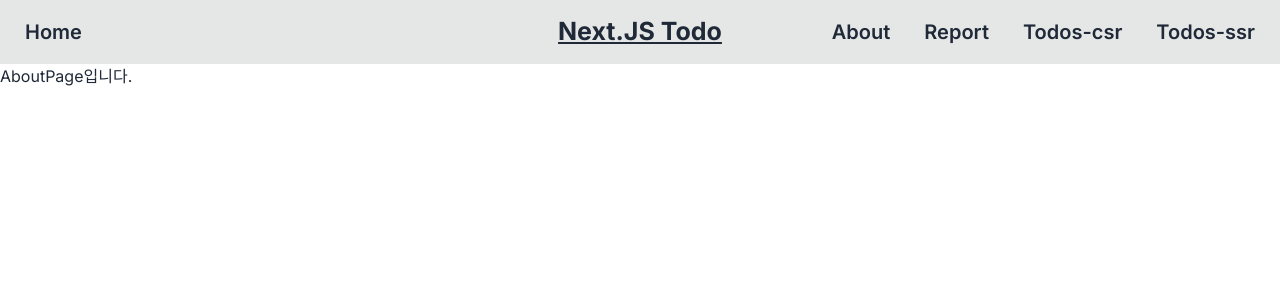
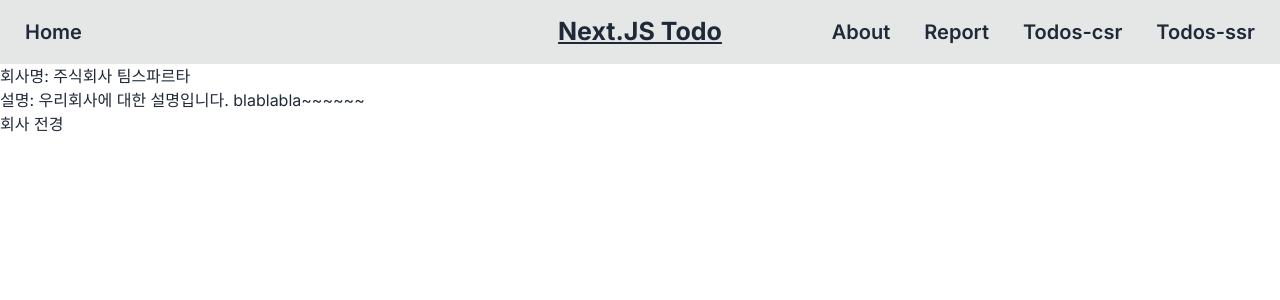
Before and after one commit to CodHan/Next-Todo, a Next.js app: page /about in a window 1280 px wide. Shown: the top 300 px of the page. Built offline with nearby package versions, Linux system fonts and the light colour scheme; data requests are answered from the project's data file.

Commit message:
about페이지,report페이지 기능 완료

```diff
--- a/db.json
+++ b/db.json
@@ -2,7 +2,7 @@
   "companyInfo": {
     "name": "주식회사 팀스파르타",
     "desctiption": "우리회사에 대한 설명입니다. blablabla~~~~~~",
-    "image": "http://~~~~"
+    "image": "https://assets-global.website-files.com/60a3629e04f26d12caff56df/61839f35fdad1729c76fdc97_01.jpg"
   },
   "todos": [
     {
@@ -15,7 +15,7 @@
       "id": "6357",
       "title": "노래 부르기",
       "contents": "커피 먹고싶어요",
-      "isDone": false
+      "isDone": true
     }
   ]
 }
--- a/src/app/about/page.tsx
+++ b/src/app/about/page.tsx
@@ -1,7 +1,24 @@
+import Image from 'next/image';
 import React from 'react';
 
-const AboutPage = () => {
-  return <div>AboutPage입니다.</div>;
+const AboutPage = async () => {
+  const req = await fetch('http://localhost:3000/api/company', {
+    method: 'GET',
+  });
+  const res = await req.json();
+  const data = res.data;
+  const { name, desctiption, image } = data;
+
+  return (
+    <div>
+      <div>회사명: {name}</div>
+      <div>설명: {desctiption}</div>
+      <div>회사 전경</div>
+      {/* <Image src={image} alt="회사이미지" /> */}
+    </div>
+  );
 };
 
 export default AboutPage;
+
+//이미지 불러오는거 오류
--- a/src/app/page.tsx
+++ b/src/app/page.tsx
@@ -1,3 +1,7 @@
-export default function Home() {
-  return;
-}
+import React from 'react';
+
+const Home = () => {
+  return <div>Home</div>;
+};
+
+export default Home;
--- a/src/app/report/page.tsx
+++ b/src/app/report/page.tsx
@@ -1,7 +1,45 @@
+import { Todo } from '@/types/type';
 import React from 'react';
 
-const reportPage = () => {
-  return <div>reportPage</div>;
+const reportPage = async () => {
+  const req = await fetch('http://localhost:3000/api/todos', {
+    method: 'GET',
+    next: {
+      revalidate: 10,
+    },
+  });
+  const res = await req.json();
+  const data: Todo[] = res.todos;
+  const workingTodo: Todo[] = data.filter((item) => item.isDone === false);
+  const doneTodo: Todo[] = data.filter((item) => item.isDone === true);
+
+  return (
+    <div>
+      <div>현재 해야 할 todo는{workingTodo.length}개 입니다.</div>
+      <div>현재 완료 한 todo는{doneTodo.length}개 입니다.</div>
+    </div>
+  );
 };
 
 export default reportPage;
+
+// 'use client';
+// import React, { useEffect } from 'react';
+
+// const reportPage = () => {
+//   useEffect(() => {
+//     const data = async () => {
+//       const req = await fetch('http://localhost:3000/api/todos', {
+//         method: 'GET',
+//       });
+//       const res = await req.json();
+//       console.log(res.todos);
+//       const data = res.todos;
+//     };
+//     data();
+//   }, []);
+
+//   return <div>reportPage</div>;
+// };
+
+// export default reportPage;
```
